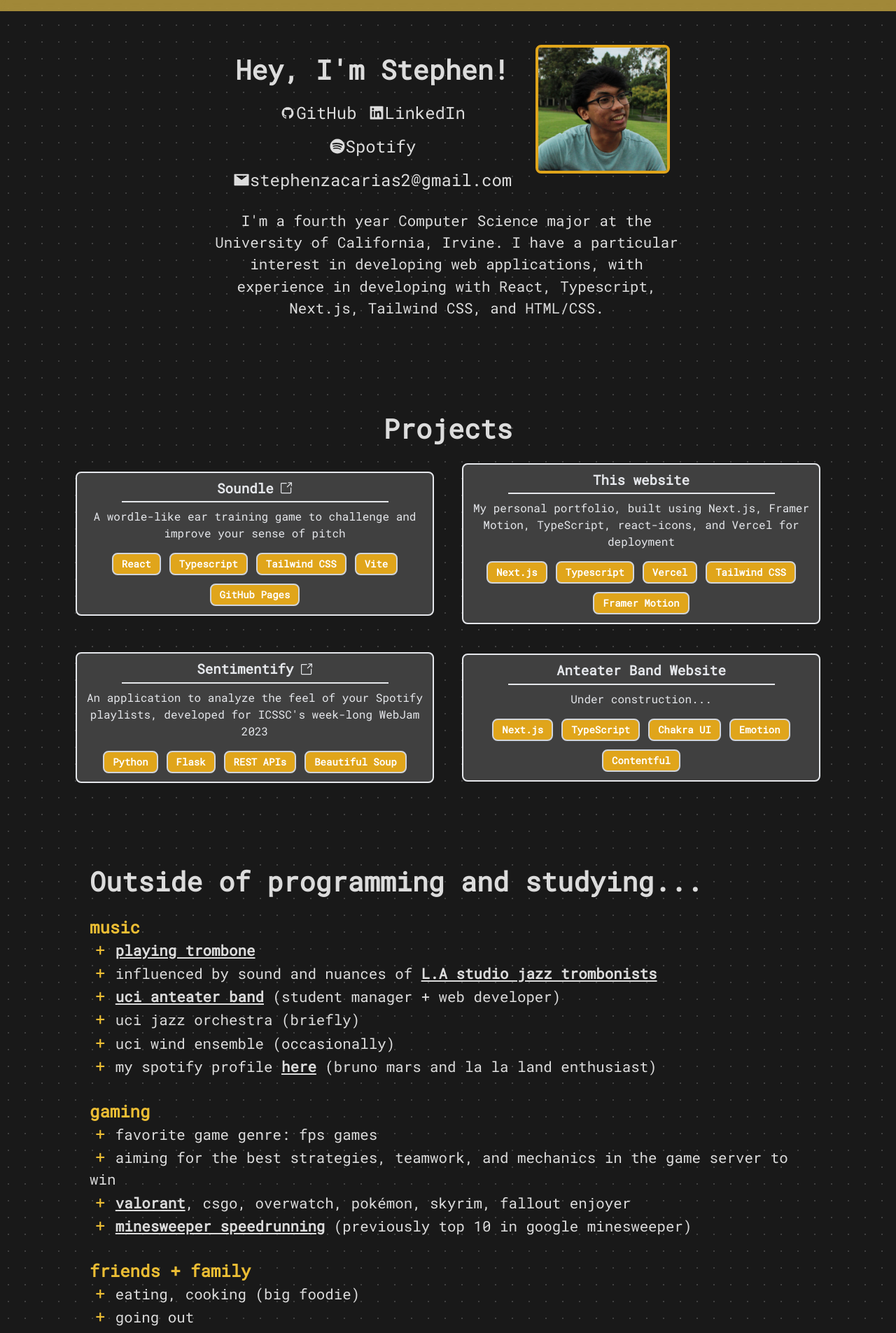
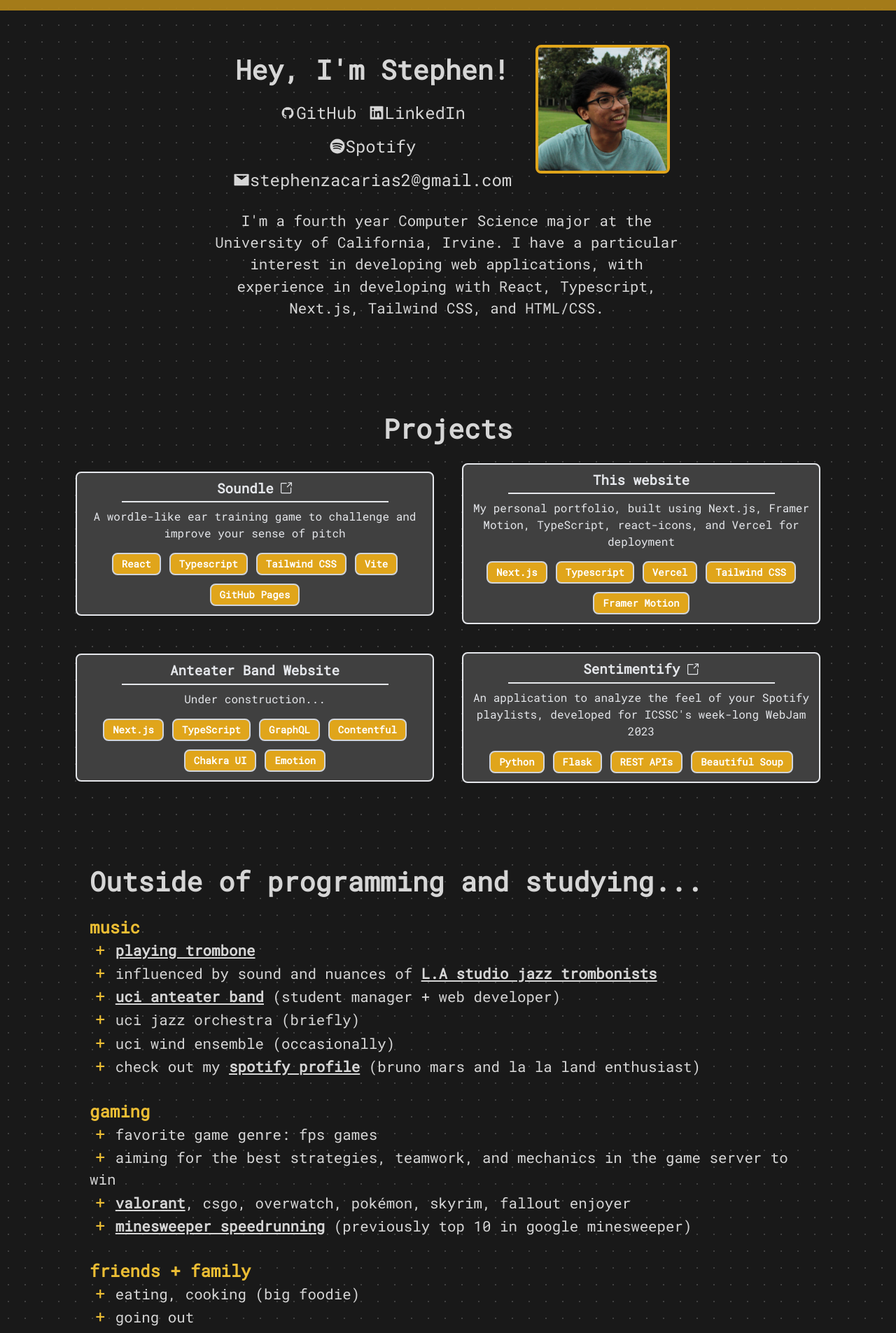
Before and after one commit to stephenzac/stephen-zacarias, a Next.js app: page / in a window 1280 px wide. Shown: the top 1905 px of the page at 70% size. Built offline with nearby package versions, Linux system fonts and the light colour scheme.

Commit message:
Styling, code structure

```diff
--- a/src/app/globals.css
+++ b/src/app/globals.css
@@ -3,13 +3,17 @@
 @tailwind utilities;
 
 body {
-  color: gainsboro;
+  color: #d6d6d6;
 
   background-image: radial-gradient(
     #414141 1.2000000000000002px,
     #191919 1.2000000000000002px
   );
   background-size: 24px 24px;
+}
+
+.link-hover {
+  @apply hover:text-lighterAccent transition-all;
 }
 
 @layer utilities {
@@ -47,4 +51,10 @@
     margin-left: 16px;
     font-size: 16px;
   }
+
+  .blurred-backdrop {
+    background-color: rgba(224, 165, 27, 0.7);
+    -webkit-backdrop-filter: blur(4px) !important;
+    backdrop-filter: blur(4px) !important;
+  }
 }
--- a/src/app/layout.tsx
+++ b/src/app/layout.tsx
@@ -1,6 +1,7 @@
 import type { Metadata } from "next";
 import { Roboto_Mono } from "next/font/google";
 import "./globals.css";
+import TopScrollBar from "../components/top-scroll-bar";
 
 const robotoMono = Roboto_Mono({ weight: "400", subsets: ["latin"] });
 
@@ -16,7 +17,10 @@
 }>) {
   return (
     <html lang="en">
-      <body className={robotoMono.className}>{children}</body>
+      <body className={robotoMono.className} suppressHydrationWarning={true}>
+        <TopScrollBar />
+        {children}
+      </body>
     </html>
   );
 }
--- a/src/app/page.tsx
+++ b/src/app/page.tsx
@@ -7,8 +7,6 @@
 export default function Home() {
   return (
     <main className="flex flex-col items-center h-auto w-auto pb-4">
-      <TopScrollBar />
-
       {/* About */}
       <About />
 
--- a/src/components/footer.tsx
+++ b/src/components/footer.tsx
@@ -3,11 +3,61 @@
     <footer className="flex flex-col items-start w-full text-sm text-balance px-5 mr-auto pt-4 text-gray-400">
       <p>&copy; Stephen Zacarias 2024</p>
       <p>
-        Built with <span className="text-white">Next.js</span>,{" "}
-        <span className="text-white">Tailwind CSS</span>,{" "}
-        <span className="text-white">Framer Motion</span>,{" "}
-        <span className="text-white">react-icons</span>, and deployed on{" "}
-        <span className="text-white">Vercel</span>
+        Built with{" "}
+        <span className="text-white">
+          <a
+            href="https://nextjs.org/"
+            target="_blank"
+            rel="noreferrer noopener"
+            className="link-hover"
+          >
+            Next.js
+          </a>
+        </span>
+        ,{" "}
+        <span className="text-white">
+          <a
+            href="https://tailwindcss.com/"
+            target="_blank"
+            rel="noreferrer noopener"
+            className="link-hover"
+          >
+            Tailwind CSS
+          </a>
+        </span>
+        ,{" "}
+        <span className="text-white">
+          <a
+            href="https://www.framer.com/motion/"
+            target="_blank"
+            rel="noreferrer noopener"
+            className="link-hover"
+          >
+            Framer Motion
+          </a>
+        </span>
+        ,{" "}
+        <span className="text-white">
+          <a
+            href="https://react-icons.github.io/react-icons/"
+            target="_blank"
+            rel="noreferrer noopener"
+            className="link-hover"
+          >
+            react-icons
+          </a>
+        </span>
+        , and deployed on{" "}
+        <span className="text-white">
+          <a
+            href="https://vercel.com/home"
+            target="_blank"
+            rel="noreferrer noopener"
+            className="link-hover"
+          >
+            Vercel
+          </a>
+        </span>
       </p>
     </footer>
   );
--- a/src/components/interests.tsx
+++ b/src/components/interests.tsx
@@ -42,7 +42,7 @@
               href="https://www.youtube.com/watch?v=PM5NgQcdWqM"
               target="_blank"
               rel="noopener noreferrer"
-              className="underline font-extrabold ransition-all"
+              className="underline font-extrabold ransition-all link-hover"
             >
               playing trombone
             </a>
@@ -54,7 +54,7 @@
               href="https://www.youtube.com/watch?v=Ic0FsCs-R6Y"
               target="_blank"
               rel="noopener noreferrer"
-              className="underline font-extrabold"
+              className="underline font-extrabold link-hover"
             >
               {`L.A studio jazz trombonists`}
             </a>
@@ -66,7 +66,7 @@
               href="https://www.youtube.com/watch?v=TsCuT2j36-w&list=PLHFy1972idO-sEZCZxF_o3o3UpMEsm6b6&index=13"
               target="_blank"
               rel="noopener noreferrer"
-              className="underline font-extrabold"
+              className="underline font-extrabold link-hover"
             >
               uci anteater band
             </a>{" "}
@@ -83,14 +83,14 @@
 
           <li>
             <ListPlus />
-            {`my spotify profile `}
+            check out my{" "}
             <a
               href="https://open.spotify.com/user/cheesehugger1"
               target="_blank"
               rel="noopener noreferrer"
-              className="underline font-extrabold"
+              className="underline font-extrabold link-hover"
             >
-              here
+              spotify profile
             </a>
             {` (bruno mars and la la land enthusiast)`}
           </li>
@@ -121,7 +121,7 @@
               href="https://www.youtube.com/watch?v=I_DsR2mZsK0"
               target="_blank"
               rel="noopener noreferrer"
-              className="underline font-extrabold"
+              className="underline font-extrabold link-hover"
             >
               valorant
             </a>
@@ -134,7 +134,7 @@
               href="https://www.youtube.com/watch?v=5HOU8SykHzg"
               target="_blank"
               rel="noopener noreferrer"
-              className="underline font-extrabold"
+              className="underline font-extrabold link-hover"
             >
               minesweeper speedrunning
             </a>
--- a/src/components/links.tsx
+++ b/src/components/links.tsx
@@ -1,36 +1,6 @@
-import { DiGithubBadge } from "react-icons/di";
-import { AiFillSpotify, AiFillLinkedin, AiFillMail } from "react-icons/ai";
+import { MyLinks, links } from "../utils";
 
-type MyLinks = {
-  linkText: string;
-  link: string;
-  linkIcon: any;
-};
 export default function Links() {
-  const links: MyLinks[] = [
-    {
-      linkText: "GitHub",
-      link: "https://github.com/stephenzac",
-      linkIcon: <DiGithubBadge />,
-    },
-
-    {
-      linkText: "LinkedIn",
-      link: "https://linkedin.com/in/stephen-zac",
-      linkIcon: <AiFillLinkedin />,
-    },
-    {
-      linkText: "Spotify",
-      link: "https://open.spotify.com/user/cheesehugger1",
-      linkIcon: <AiFillSpotify />,
-    },
-    {
-      linkText: "stephenzacarias2@gmail.com",
-      link: "mailto:stephenzacarias2@gmail.com",
-      linkIcon: <AiFillMail />,
-    },
-  ];
-
   return (
     <div className="flex flex-wrap justify-center w-full lg:w-4/5 gap-4 self-center">
       {links.map((link: MyLinks) => {
@@ -40,9 +10,9 @@
               href={link.link}
               target="_blank"
               rel="noopener noreferrer"
-              className="hover:scale-110 transition-transform hover:text-white flex flex-row items-center text-lg lg:text-2xl"
+              className="hover:scale-110 link-hover flex flex-row items-center text-lg lg:text-2xl"
             >
-              {link.linkIcon}
+              {link.linkIcon({})}
               {link.linkText}
             </a>
           </div>
--- a/src/components/projects.tsx
+++ b/src/components/projects.tsx
@@ -1,5 +1,5 @@
 "use client";
-import { Project, projects } from "../app/project-data";
+import { Project, projects } from "../utils";
 import { motion } from "framer-motion";
 import { GoLinkExternal } from "react-icons/go";
 import ProjectSkill from "./project-skill";
@@ -28,14 +28,15 @@
           return (
             <motion.div
               key={projectIdx}
-              className="flex flex-col items-center text-center w-3/4 sm:w-2/5 bg-neutral-700 hover:text-white text-gray-200 transition-colors font-semibold rounded-lg border-2 pt-2 pb-3"
+              className="flex flex-col items-center text-center w-3/4 sm:w-2/5 bg-neutral-700 text-gray-200 transition-colors font-semibold rounded-lg border-2 pt-2 pb-3"
               variants={projectVariant}
               initial={"hidden"}
               whileInView={"animate"}
               viewport={{ once: true, amount: 0.11 }}
             >
+              {/* Project title  */}
               {project.projectLink === "" ? (
-                <h1 className="project-header flex flex-row items-center gap-2 hover:scale-110 transition-transform cursor-pointer">
+                <h1 className="project-header flex flex-row items-center gap-2 hover:scale-110 link-hover cursor-pointer">
                   {project.projectName}
                 </h1>
               ) : (
@@ -43,15 +44,20 @@
                   href={project.projectLink}
                   target="_blank"
                   rel="noopener noreferrer"
-                  className="project-header flex flex-row items-center gap-2 transition-transform hover:scale-110"
+                  className="project-header flex flex-row items-center gap-2 hover:scale-110 link-hover"
                 >
                   {project.projectName} <GoLinkExternal />
                 </a>
               )}
-              <div className="bg-gray-200 h-0.5 w-9/12 mx-4 mt-1 mb-2"></div>
+
+              {/* Line underneath title */}
+              <div className="bg-gray-200 h-[2px] w-9/12 mx-4 mt-1 mb-2"></div>
 
               <div className="flex flex-col justify-center items-center">
+                {/* Project description  */}
                 <p className="font-normal mx-3">{project.projectDescription}</p>
+
+                {/* Project skills  */}
                 <div className="flex flex-row justify-center flex-wrap gap-3 mt-4 mx-2">
                   {project.skills.map((skill, skillIdx) => {
                     return <ProjectSkill skill={skill} key={skillIdx} />;
--- a/src/components/top-scroll-bar.tsx
+++ b/src/components/top-scroll-bar.tsx
@@ -6,7 +6,7 @@
 
   return (
     <motion.div
-      className="fixed top-0 w-full h-4 origin-center backdrop-blur-sm bg-amber-300/60"
+      className="fixed top-0 w-full h-[15px] origin-center blurred-backdrop"
       style={{
         scaleX: scrollYProgress,
       }}
--- a/src/app/project-data.ts
+++ b/src/utils/index.ts
@@ -1,3 +1,35 @@
+import { IconType } from "react-icons";
+import { AiFillLinkedin, AiFillSpotify, AiFillMail } from "react-icons/ai";
+import { DiGithubBadge } from "react-icons/di";
+export type MyLinks = {
+  linkText: string;
+  link: string;
+  linkIcon: IconType;
+};
+export const links: MyLinks[] = [
+  {
+    linkText: "GitHub",
+    link: "https://github.com/stephenzac",
+    linkIcon: DiGithubBadge,
+  },
+
+  {
+    linkText: "LinkedIn",
+    link: "https://linkedin.com/in/stephen-zac",
+    linkIcon: AiFillLinkedin,
+  },
+  {
+    linkText: "Spotify",
+    link: "https://open.spotify.com/user/cheesehugger1",
+    linkIcon: AiFillSpotify,
+  },
+  {
+    linkText: "stephenzacarias2@gmail.com",
+    link: "mailto:stephenzacarias2@gmail.com",
+    linkIcon: AiFillMail,
+  },
+];
+
 export type Project = {
   projectName: string;
   projectLink: string;
@@ -28,16 +60,23 @@
     ],
   },
   {
+    projectName: "Anteater Band Website",
+    projectLink: "",
+    projectDescription: "Under construction...",
+    skills: [
+      "Next.js",
+      "TypeScript",
+      "GraphQL",
+      "Contentful",
+      "Chakra UI",
+      "Emotion",
+    ],
+  },
+  {
     projectName: "Sentimentify",
     projectLink: "https://github.com/stephenzac/Sentimentify",
     projectDescription:
       "An application to analyze the feel of your Spotify playlists, developed for ICSSC's week-long WebJam 2023",
     skills: ["Python", "Flask", "REST APIs", "Beautiful Soup"],
   },
-  {
-    projectName: "Anteater Band Website",
-    projectLink: "",
-    projectDescription: "Under construction...",
-    skills: ["Next.js", "TypeScript", "Chakra UI", "Emotion", "Contentful"],
-  },
 ];
```
